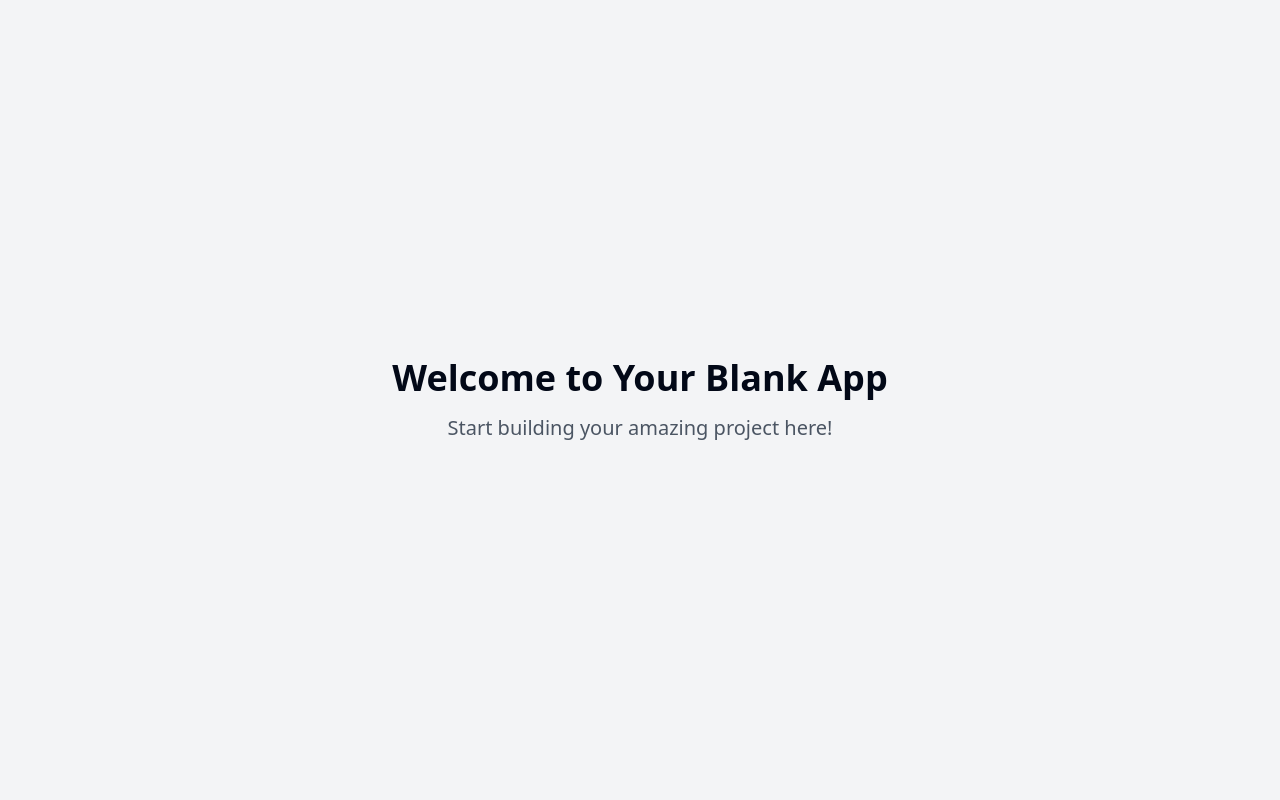
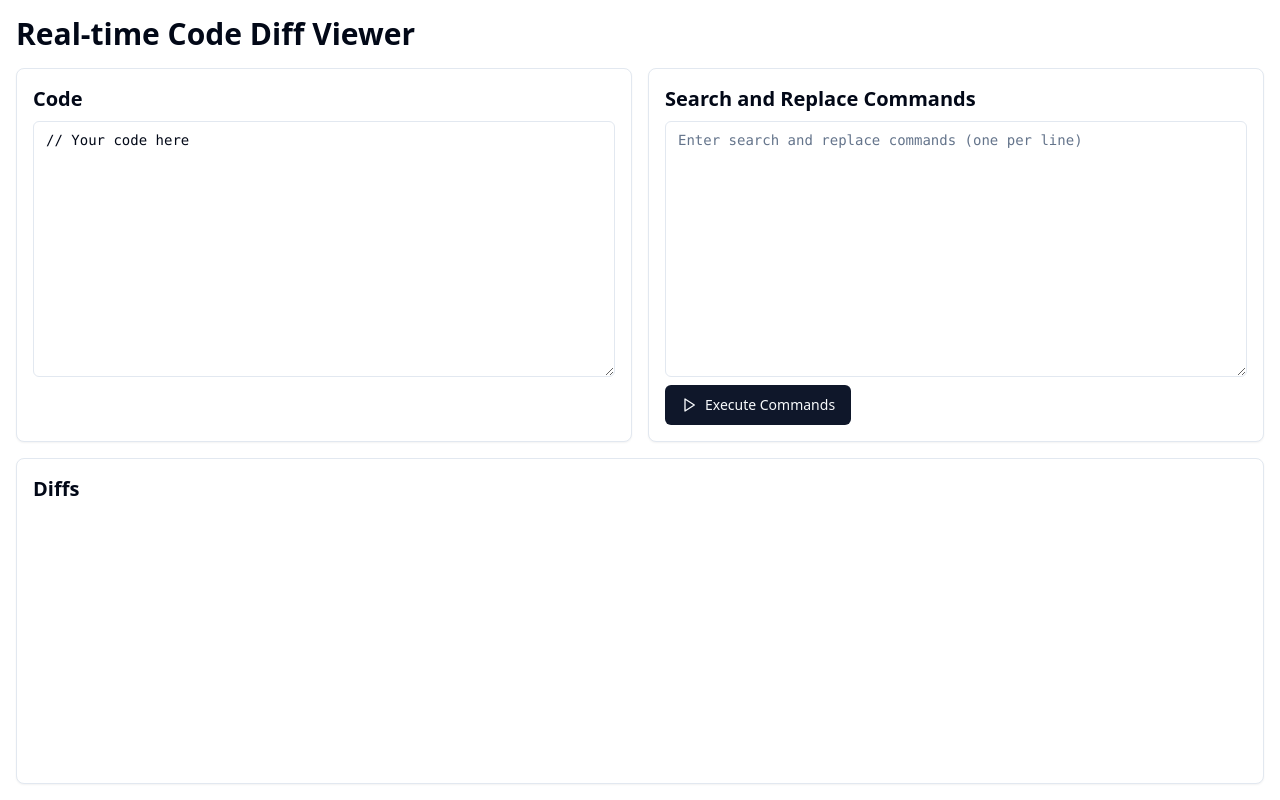
Before and after one commit to GPT-Engineer-App-Dev/diff-command-visualizer, a React (Vite) app: page / in a window 1280 px wide. Built offline with nearby package versions, Linux system fonts and the light colour scheme.

Commit message:
Add real-time diff viewer
Implement a code viewer that displays real-time diffs as search and replace commands are executed.
[skip gpt_engineer]

```diff
--- a/src/nav-items.jsx
+++ b/src/nav-items.jsx
@@ -1,4 +1,4 @@
-import { Home } from "lucide-react";
+import { Code } from "lucide-react";
 import Index from "./pages/Index.jsx";
 
 /**
@@ -6,9 +6,9 @@ import Index from "./pages/Index.jsx";
  */
 export const navItems = [
   {
-    title: "Home",
+    title: "Code Diff Viewer",
     to: "/",
-    icon: <Home className="h-4 w-4" />,
+    icon: <Code className="h-4 w-4" />,
     page: <Index />,
   },
 ];
--- a/src/pages/Index.jsx
+++ b/src/pages/Index.jsx
@@ -1,12 +1,87 @@
-// Update this page (the content is just a fallback if you fail to update the page)
+import React, { useState } from 'react';
+import { Card } from "@/components/ui/card";
+import { Button } from "@/components/ui/button";
+import { Textarea } from "@/components/ui/textarea";
+import { ScrollArea } from "@/components/ui/scroll-area";
+import { Diff, Search, Play } from "lucide-react";
 
 const Index = () => {
+  const [code, setCode] = useState('// Your code here');
+  const [commands, setCommands] = useState('');
+  const [diffs, setDiffs] = useState([]);
+
+  const executeCommands = () => {
+    const commandLines = commands.split('\n');
+    let currentCode = code;
+    const newDiffs = [];
+
+    for (let i = 0; i < commandLines.length; i += 2) {
+      const search = commandLines[i];
+      const replace = commandLines[i + 1] || '';
+
+      if (search && currentCode.includes(search)) {
+        const beforeIndex = currentCode.indexOf(search);
+        const afterIndex = beforeIndex + search.length;
+        const newCode = currentCode.replace(search, replace);
+
+        newDiffs.push({
+          before: currentCode.slice(beforeIndex, afterIndex),
+          after: replace,
+          lineNumber: currentCode.slice(0, beforeIndex).split('\n').length
+        });
+
+        currentCode = newCode;
+      }
+    }
+
+    setCode(currentCode);
+    setDiffs(newDiffs);
+  };
+
   return (
-    <div className="min-h-screen flex items-center justify-center bg-gray-100">
-      <div className="text-center">
-        <h1 className="text-4xl font-bold mb-4">Welcome to Your Blank App</h1>
-        <p className="text-xl text-gray-600">Start building your amazing project here!</p>
+    <div className="container mx-auto p-4">
+      <h1 className="text-3xl font-bold mb-4">Real-time Code Diff Viewer</h1>
+      <div className="grid grid-cols-1 md:grid-cols-2 gap-4">
+        <Card className="p-4">
+          <h2 className="text-xl font-semibold mb-2">Code</h2>
+          <Textarea
+            value={code}
+            onChange={(e) => setCode(e.target.value)}
+            className="h-64 font-mono"
+            placeholder="Enter your code here"
+          />
+        </Card>
+        <Card className="p-4">
+          <h2 className="text-xl font-semibold mb-2">Search and Replace Commands</h2>
+          <Textarea
+            value={commands}
+            onChange={(e) => setCommands(e.target.value)}
+            className="h-64 font-mono"
+            placeholder="Enter search and replace commands (one per line)"
+          />
+          <Button onClick={executeCommands} className="mt-2">
+            <Play className="mr-2 h-4 w-4" /> Execute Commands
+          </Button>
+        </Card>
       </div>
+      <Card className="mt-4 p-4">
+        <h2 className="text-xl font-semibold mb-2">Diffs</h2>
+        <ScrollArea className="h-64">
+          {diffs.map((diff, index) => (
+            <div key={index} className="mb-4">
+              <p className="text-sm text-gray-500">Line {diff.lineNumber}</p>
+              <div className="flex items-center">
+                <Diff className="mr-2 h-4 w-4 text-orange-500" />
+                <pre className="bg-red-100 p-1 rounded">{diff.before}</pre>
+              </div>
+              <div className="flex items-center mt-1">
+                <Search className="mr-2 h-4 w-4 text-green-500" />
+                <pre className="bg-green-100 p-1 rounded">{diff.after}</pre>
+              </div>
+            </div>
+          ))}
+        </ScrollArea>
+      </Card>
     </div>
   );
 };
```
